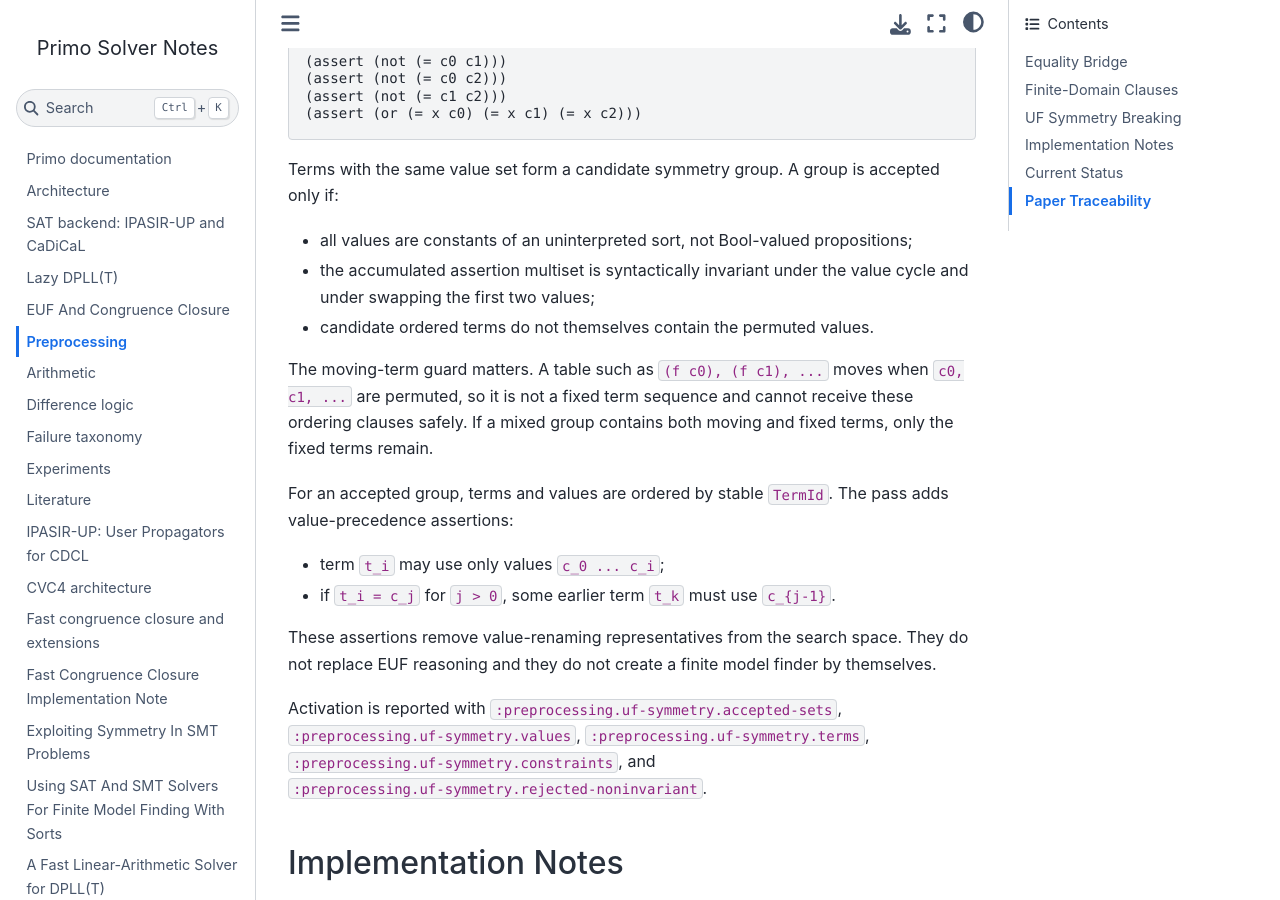
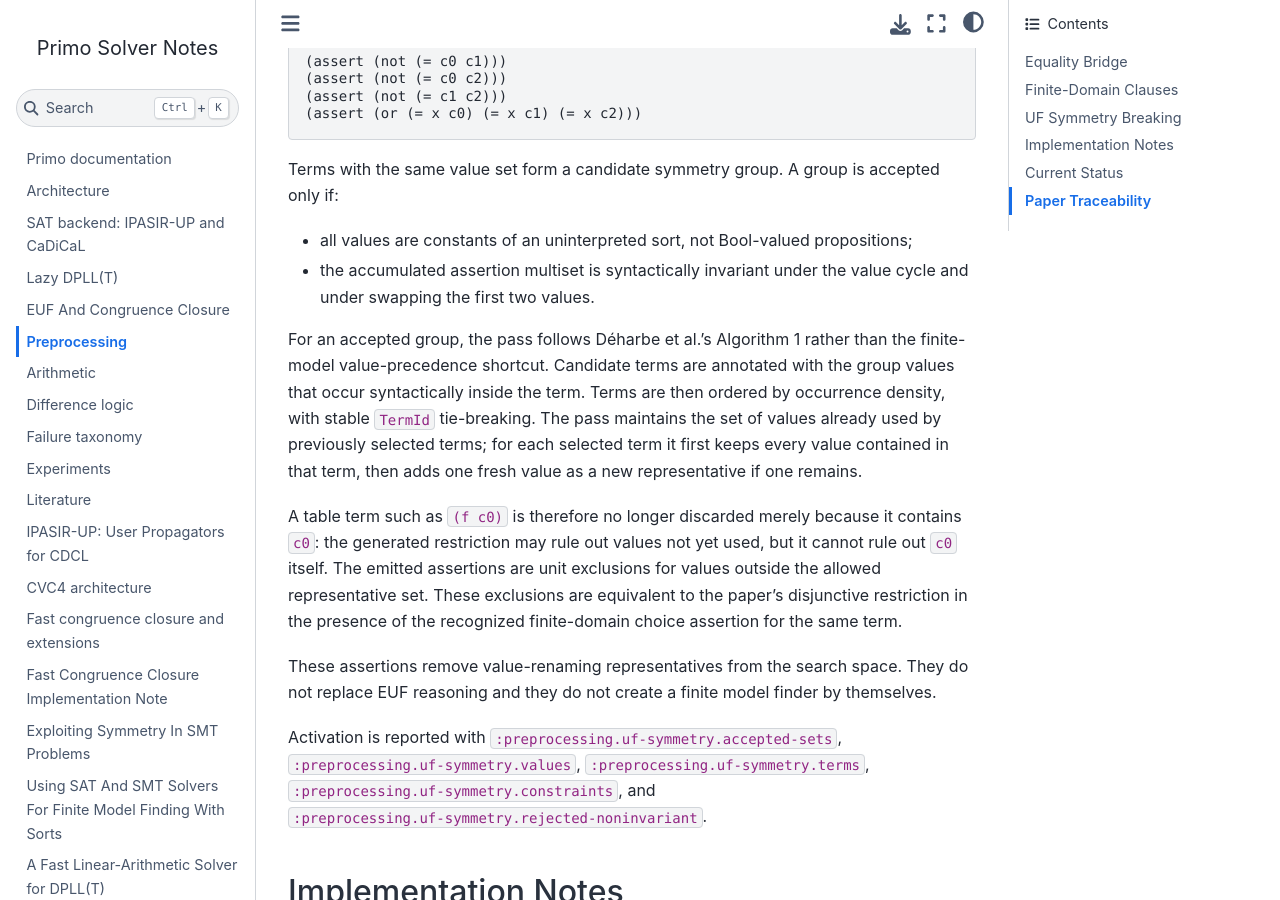
Before and after one commit to primo-solver/primo, a Jupyter Book: the page built from docs/preprocessing.md, in a window 1280 px wide and 900 px high, scrolled down 4500 px. Built offline with Jupyter Book 1.0.4 settings and Sphinx 7.4.7 and the Sphinx Book theme 1.1.4, drawn with Linux system fonts in a browser that asks for light colours; some of the changed text lies outside the part shown.

Commit message:
Exploit moving UF symmetry terms safely

```diff
--- a/docs/preprocessing.md
+++ b/docs/preprocessing.md
@@ -217,19 +217,22 @@ accepted only if:
 - all values are constants of an uninterpreted sort, not Bool-valued
   propositions;
 - the accumulated assertion multiset is syntactically invariant under the value
-  cycle and under swapping the first two values;
-- candidate ordered terms do not themselves contain the permuted values.
+  cycle and under swapping the first two values.
 
-The moving-term guard matters. A table such as `(f c0), (f c1), ...` moves when
-`c0, c1, ...` are permuted, so it is not a fixed term sequence and cannot receive
-these ordering clauses safely. If a mixed group contains both moving and fixed
-terms, only the fixed terms remain.
+For an accepted group, the pass follows Déharbe et al.'s Algorithm 1 rather than
+the finite-model value-precedence shortcut. Candidate terms are annotated with
+the group values that occur syntactically inside the term. Terms are then ordered
+by occurrence density, with stable `TermId` tie-breaking. The pass maintains the
+set of values already used by previously selected terms; for each selected term
+it first keeps every value contained in that term, then adds one fresh value as a
+new representative if one remains.
 
-For an accepted group, terms and values are ordered by stable `TermId`. The pass
-adds value-precedence assertions:
-
-- term `t_i` may use only values `c_0 ... c_i`;
-- if `t_i = c_j` for `j > 0`, some earlier term `t_k` must use `c_{j-1}`.
+A table term such as `(f c0)` is therefore no longer discarded merely because it
+contains `c0`: the generated restriction may rule out values not yet used, but it
+cannot rule out `c0` itself. The emitted assertions are unit exclusions for
+values outside the allowed representative set. These exclusions are equivalent
+to the paper's disjunctive restriction in the presence of the recognized
+finite-domain choice assertion for the same term.
 
 These assertions remove value-renaming representatives from the search space.
 They do not replace EUF reasoning and they do not create a finite model finder by
@@ -282,8 +285,8 @@ Implemented:
 - opt-in bounded ground-congruence clauses;
 - top-level pairwise disequality requirement;
 - syntactic constant-permutation invariance check;
-- moving-term rejection;
-- value-precedence assertion generation;
+- Algorithm 1 symmetry restrictions that preserve constants occurring in moving
+  terms;
 - CLI flag `--eq-bridge`;
 - CLI flag `--uf-symmetry-breaking`;
 - CLI flag `--no-uf-symmetry-breaking`, which disables symmetry breaking even
@@ -320,8 +323,8 @@ LLM2SMT `lra`; no LLM2SMT code was copied.
   problems*, is the source for SMT symmetry breaking by invariance under
   permutations of uninterpreted constants.
 - Reger and Suda, *Using SAT and SMT Solvers for Finite Model Finding with
-  Sorts*, is the source for value-ordering/value-precedence constraints in
-  finite-model encodings.
+  Sorts*, remains background for finite-model value ordering; Primo's current
+  SMT symmetry pass uses the Déharbe et al. restriction algorithm instead.
 - Bradley and Manna, *The Calculus of Computation*, Chapter 9, is the
   background reference for ground EUF reasoning used by the finite-domain
   at-most-one lemmas.
```
Also changed, not shown: docs/architecture.md (+4 -1 lines), docs/euf.md (+1 -1 lines), docs/literature.md (+9 -6 lines), docs/papers/finite-model-finding-sorts.md (+6 -12 lines), docs/papers/smt-symmetry-breaking.md (+7 -5 lines), results/slurm-symmetry-paper-109997/summary.md (added, +15 -0 lines), 4 other files.
